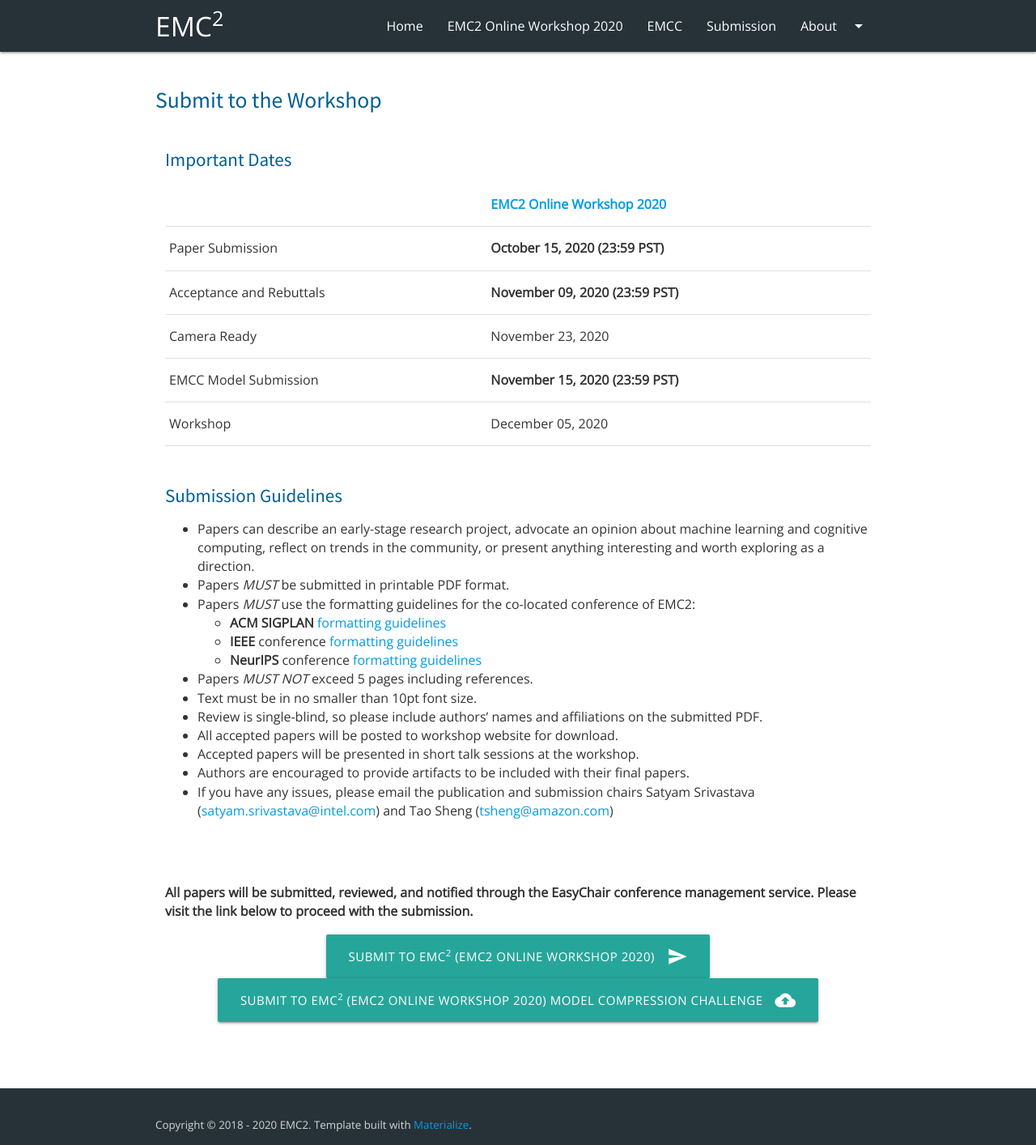
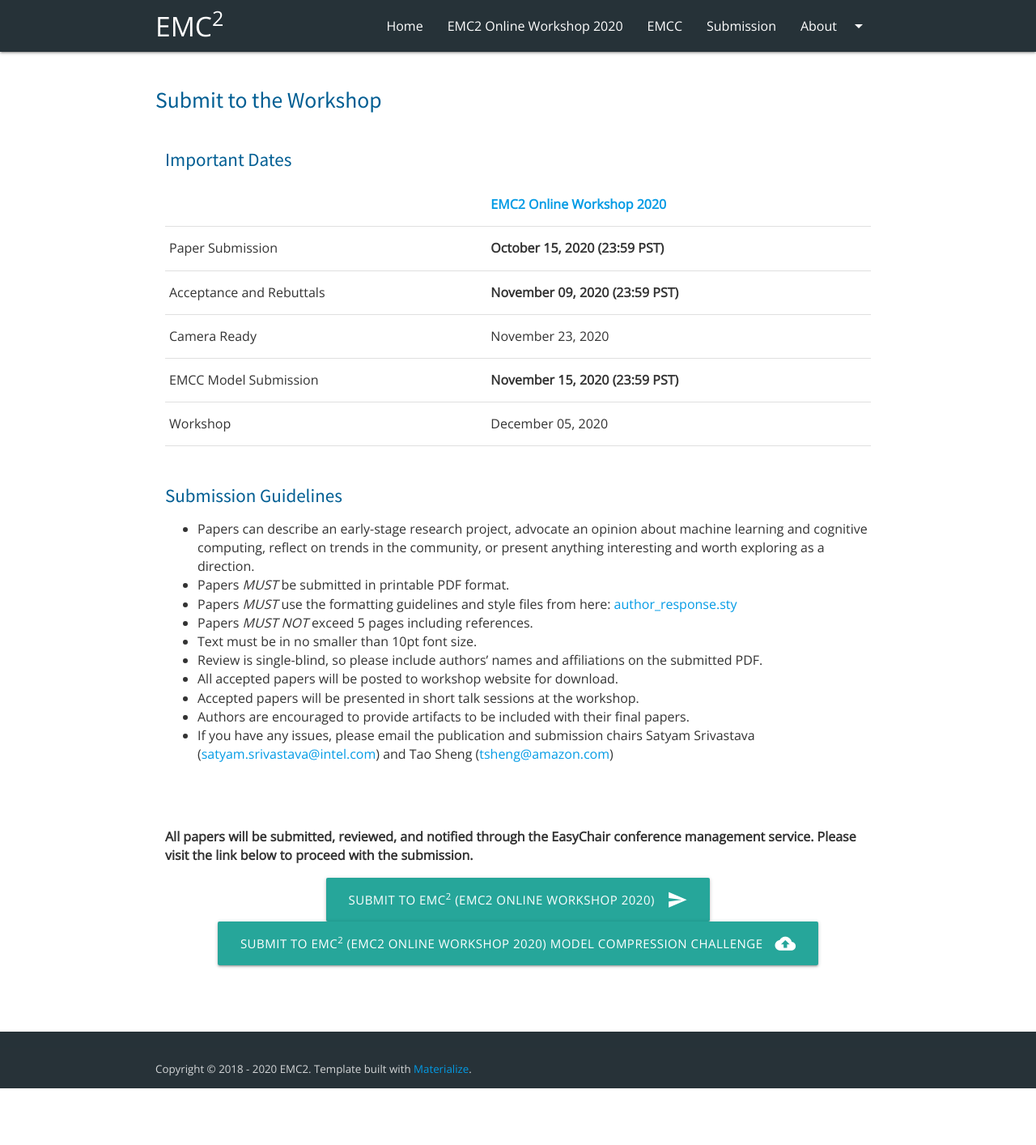
Before and after one commit to mgoldfar/emc2-web, a Jekyll site: the page built from submission.html, in a window 1280 px wide. Shown: the whole page at 81% size. Built offline with Jekyll 4.4.1, drawn with Linux system fonts in a browser that asks for light colours; after the commit the page ends 1344 px from its top, so only the background shows below that.

Commit message:
author style file from NeurIPS 2019 directly linked

```diff
--- a/submission.html
+++ b/submission.html
@@ -96,12 +96,12 @@ show_note: True
                     cognitive computing, reflect on trends in the community, or present anything interesting and worth
                     exploring as a direction.</li>
                 <li>Papers <em>MUST</em> be submitted in printable PDF format.</li>
-                <li>Papers <em>MUST</em> use the formatting guidelines for the co-located conference of EMC2:</li>
-                    <ul class="browser-default">
+                <li>Papers <em>MUST</em> use the formatting guidelines and style files from here: <a href="https://neurips.cc/Conferences/2019/PaperInformation/StyleFiles">author_response.sty</a></li>
+                    <!-- ul class="browser-default">
                         <li><strong>ACM SIGPLAN</strong> <a href="http://www.sigplan.org/Resources/Author/">formatting guidelines</a></li>
                         <li><strong>IEEE</strong> conference <a href="https://www.ieee.org/conferences/publishing/templates.html">formatting guidelines</a></li>
                         <li><strong>NeurIPS</strong> conference <a href="https://nips.cc/Conferences/2019/CallForPapers">formatting guidelines</a></li>
-                    </ul>
+                    </ul-->
                 </li>
                 <li>Papers <em>MUST NOT</em> exceed 5 pages including references.</li>
                 <li>Text must be in no smaller than 10pt font size.</li>
```
